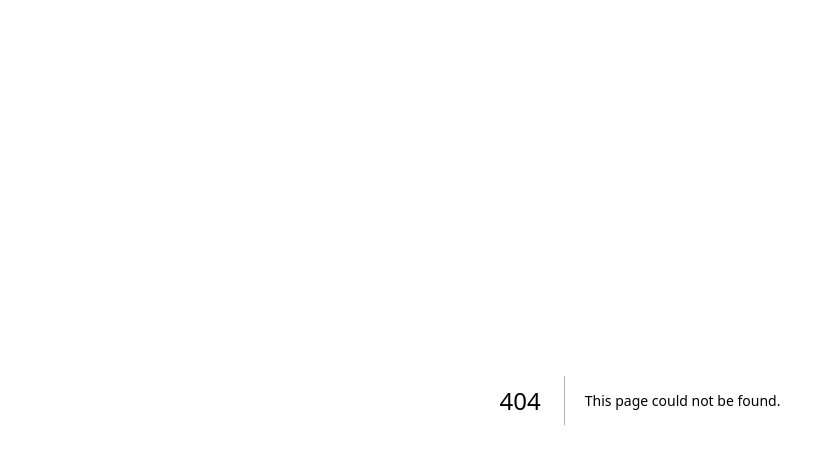
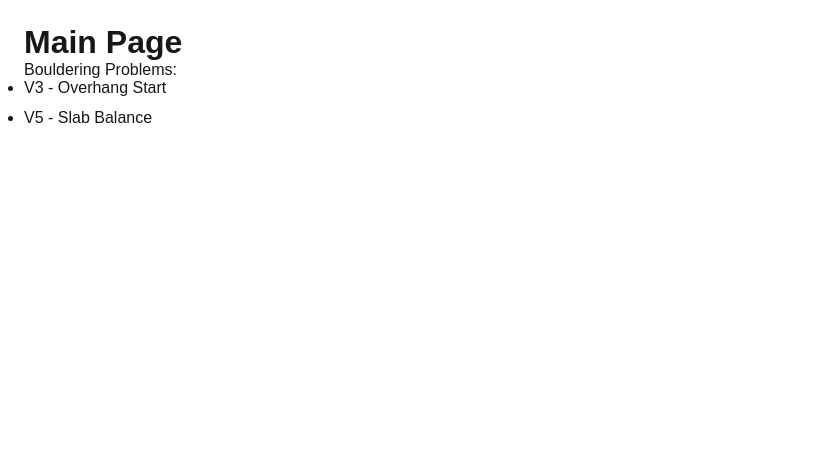
Before and after one commit to KhangNLe/V-Beta, a Next.js app in the folder v-beta/: page /main-page in a window 1280 px wide. Before the commit this address had no page. Shown: the top 464 px of the page, without its empty margins (0-835 px from the left). Built offline with nearby package versions, Linux system fonts and the light colour scheme.

Commit message:
Set up routing for main page

```diff
--- /dev/null
+++ b/v-beta/src/app/main-page/page.js
@@ -0,0 +1,17 @@
+export default function MainPage() {
+  const problems = ["V3 - Overhang Start", "V5 - Slab Balance"];
+
+  return (
+    <main style={{ padding: "24px", fontFamily: "sans-serif" }}>
+      <h1>Main Page</h1>
+      <p>Bouldering Problems:</p>
+      <ul>
+        {problems.map((problem) => (
+          <li key={problem} style={{ marginBottom: "12px" }}>
+            {problem}
+          </li>
+        ))}
+      </ul>
+    </main>
+  );
+}
--- a/v-beta/src/components/authentication.js
+++ b/v-beta/src/components/authentication.js
@@ -5,6 +5,7 @@
 // The component listens for authentication state changes and updates the UI accordingly.
 
 import { useState, useEffect } from "react";
+import { useRouter } from "next/navigation";
 import {
   signInWithEmailAndPassword,
   onAuthStateChanged,
@@ -18,6 +19,7 @@ import { API_BASE_URL } from "../app/envExports"; // Import the API base URL fro
 import { toast } from "react-toastify";
 
 export default function Authentication() {
+  const router = useRouter();
   const [user, setUser] = useState(null);
   const [email, setEmail] = useState("");
   const [password, setPassword] = useState("");
@@ -65,6 +67,7 @@ export default function Authentication() {
     try {
       await createUserWithEmailAndPassword(auth, email, password);
       await syncSessionWithBackend(); // Sync the session with the backend after successful sign-up
+      router.push("/main-page");
     } catch (err) {
       toast.error(err.message);
     }
@@ -75,6 +78,7 @@ export default function Authentication() {
     try {
       await signInWithEmailAndPassword(auth, email, password);
       await syncSessionWithBackend(); // Sync the session with the backend after successful sign-in
+      router.push("/main-page");
     } catch (error) {
       toast.error(error.message);
     }
@@ -85,6 +89,7 @@ export default function Authentication() {
     try {
       await signInWithPopup(auth, googleProvider);
       await syncSessionWithBackend(); // Sync the session with the backend after successful Google sign-in
+      router.push("/main-page");
     } catch (error) {
       toast.error(error.message);
     }
```
